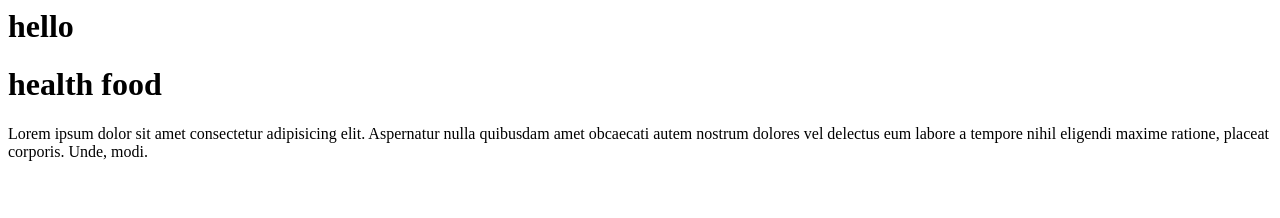
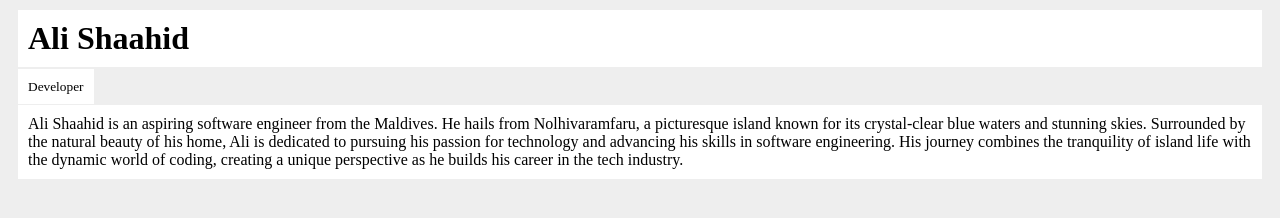
Before and after one commit to AlaskaShahid/my-fist-website, a plain HTML site: page index.html in a window 1280 px wide. Drawn offline with Linux system fonts and the light colour scheme.

Commit message:
Update Profile

```diff
--- a/index.html
+++ b/index.html
@@ -1,3 +1,15 @@
-<h1>hello</h1>
-<h1> health food</h1>
-<p>Lorem ipsum dolor sit amet consectetur adipisicing elit. Aspernatur nulla quibusdam amet obcaecati autem nostrum dolores vel delectus eum labore a tempore nihil eligendi maxime ratione, placeat corporis. Unde, modi.</p>
+<!DOCTYPE html>
+<html lang="en">
+<head>
+    <meta charset="UTF-8">
+    <meta name="viewport" content="width=device-width, initial-scale=1.0">
+    <title>this is my Website</title>
+
+    <link rel="stylesheet" href="style.css">
+</head>
+<body>
+    <h1>Ali Shaahid</h1>
+    <small>Developer</small>
+    <p>Ali Shaahid is an aspiring software engineer from the Maldives. He hails from Nolhivaramfaru, a picturesque island known for its crystal-clear blue waters and stunning skies. Surrounded by the natural beauty of his home, Ali is dedicated to pursuing his passion for technology and advancing his skills in software engineering. His journey combines the tranquility of island life with the dynamic world of coding, creating a unique perspective as he builds his career in the tech industry.</p>
+</body>
+</html>
--- /dev/null
+++ b/style.css
@@ -0,0 +1,10 @@
+body{
+    background-color: #eeeeee;
+}
+
+p,small,h1{
+    background-color: white;
+    padding: 10px;
+    margin: 10px;
+
+}
```
